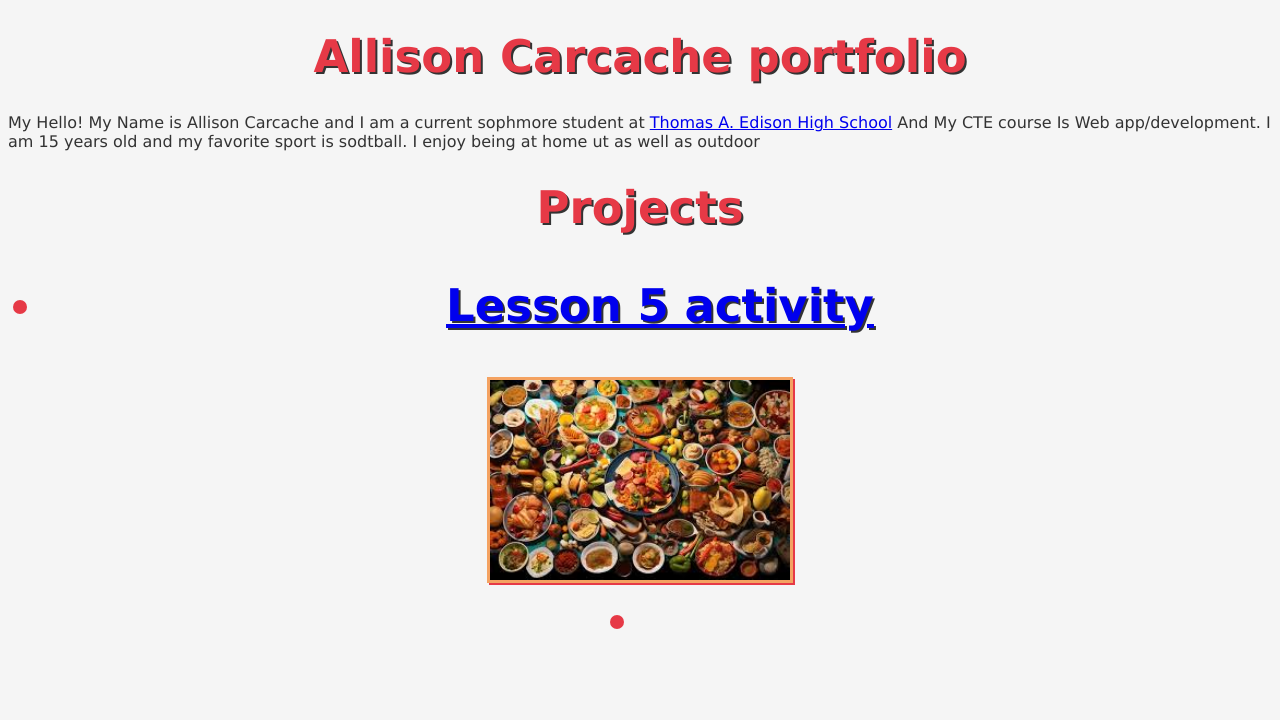
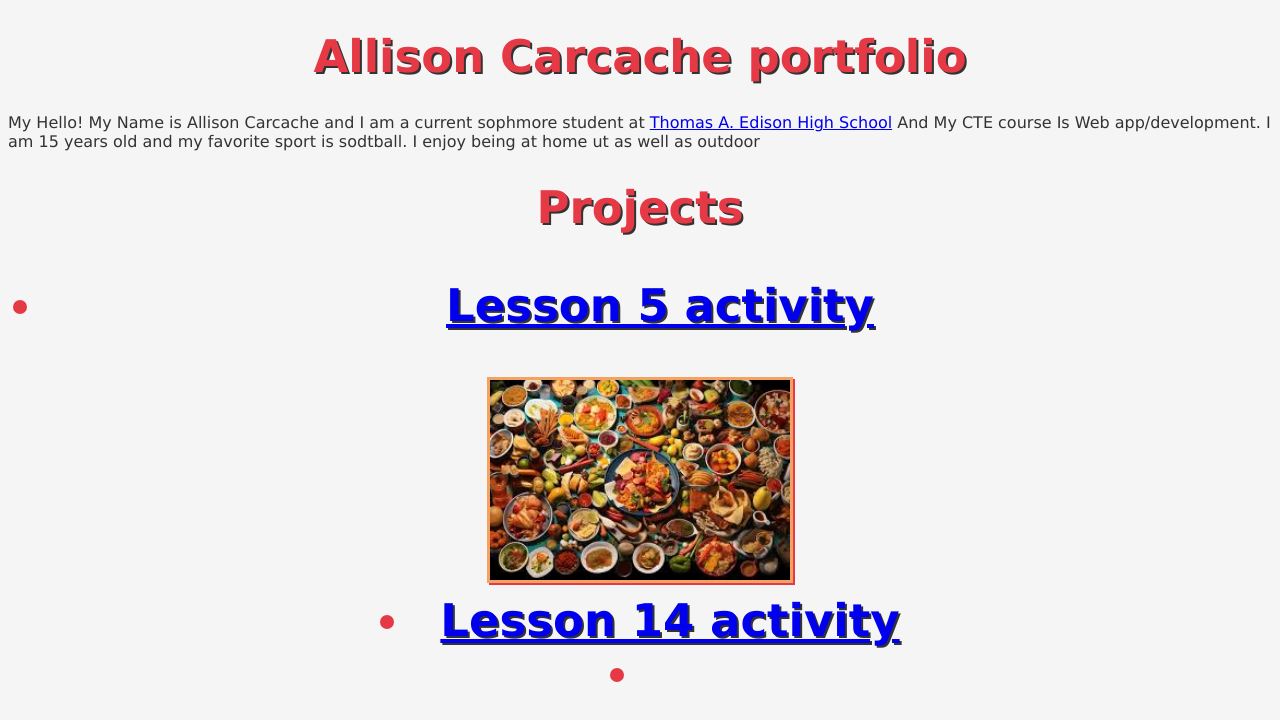
Before and after one commit to AllisonC7/sophmore_portfolio, a plain HTML site: page index.html in a window 1280 px wide. Drawn offline with Linux system fonts and the light colour scheme.

Commit message:
Update index.html

```diff
--- a/index.html
+++ b/index.html
@@ -13,7 +13,7 @@
 <li> <a href="lesson5_activity.html">Lesson 5 activity </a></li>
 </ul>
 <img src="download.jpg" alt="Food">
-<li> <a href="lesson 14 activity.html 14 activity </a><li>
+<li> <a href="lesson 14 activity.html">Lesson 14 activity </a><li>
 
 
 </body>
```
